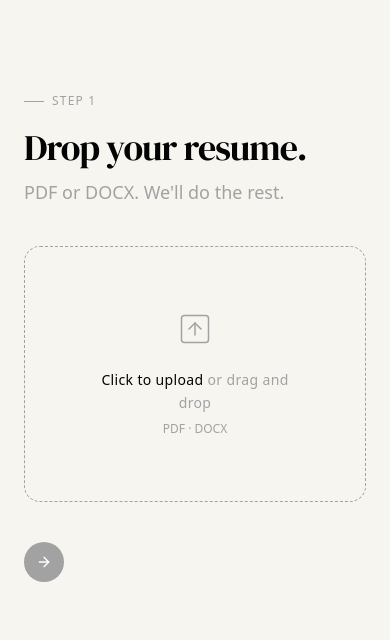
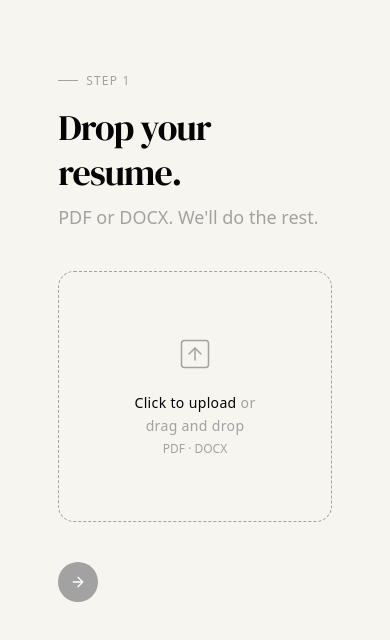
Before and after one commit to ManoVikram/resume-analyzer, a Next.js app in the folder frontend/: page /analyze in a window 390 px wide. Shown: the top 640 px of the page. Built offline with nearby package versions, Linux system fonts and the light colour scheme.

Commit message:
Created components to display when there's no file selected and when a file is selected; added responsiveness

```diff
--- a/frontend/app/analyze/page.jsx
+++ b/frontend/app/analyze/page.jsx
@@ -1,7 +1,9 @@
 "use client"
 
 import React, { useRef, useState } from 'react'
-import { ArrowRight, ArrowUpSquare } from 'lucide-react'
+import { ArrowRight } from 'lucide-react'
+import FileSelectorNoFile from '@/components/FileSelectorNoFile'
+import FileSelectorFileSelected from '@/components/FileSelectorFileSelected'
 
 const Analyze = () => {
   const [file, setFile] = useState(null)
@@ -17,7 +19,7 @@ const Analyze = () => {
     event.preventDefault()
 
     const selectedFile = event.target.files[0]
-    if (selectedFile && (selectedFile.name.endsWith(".pdf") || selectedFile.name.endsWith(".docx"))) {
+    if (selectedFile && (selectedFile.name.toLowerCase().endsWith(".pdf") || selectedFile.name.toLowerCase().endsWith(".docx"))) {
       setFile(selectedFile)
     }
   }
@@ -41,14 +43,14 @@ const Analyze = () => {
 
     const droppedFile = event.dataTransfer.files[0]
 
-    if (droppedFile && (droppedFile.name.endsWith(".pdf") || droppedFile.name.endsWith(".docx"))) {
+    if (droppedFile && (droppedFile.name.toLowerCase().endsWith(".pdf") || droppedFile.name.toLowerCase().endsWith(".docx"))) {
       setFile(droppedFile)
     }
   }
 
   return (
     <section className="min-h-[80dvh] w-full flex justify-center items-center">
-      <div className="min-w-[35%] flex flex-col justify-center items-start gap-10">
+      <div className="w-full max-w-[80%] md:max-w-[70%] lg:max-w-[60%] xl:max-w-[50%] flex flex-col justify-center items-start gap-10">
         <p className="text-xs text-secondary font-medium uppercase tracking-widest flex items-center gap-2">
           <span className="inline-block w-5 h-px bg-secondary" />
           Step 1
@@ -60,17 +62,12 @@ const Analyze = () => {
           <p className="text-lg text-secondary">PDF or DOCX. We&apos;ll do the rest.</p>
         </div>
 
-        <div className="w-full flex flex-col justify-center items-center border-[1.5px] border-dashed border-secondary rounded-2xl p-16 cursor-pointer gap-1.5" onClick={handleFileSelectClick} onDragOver={handleFileDragOver} onDragLeave={handleFileDragLeave} onDrop={handleFileDrop}>
+        <div className={`w-full flex flex-col justify-center items-center border-[1.5px] border-dashed border-secondary hover:bg-black/2.5 ${dragOver ? "bg-black/2.5" : ""} rounded-2xl p-16 cursor-pointer transition-colors duration-200 gap-1.5`} onClick={handleFileSelectClick} onDragOver={handleFileDragOver} onDragLeave={handleFileDragLeave} onDrop={handleFileDrop}>
           <input ref={inputFileRef} type="file" accept='.pdf, .docx' className="hidden" onChange={handleFileSelect} />
 
-          <ArrowUpSquare strokeWidth={1} size={36} className='text-secondary' />
+          {!file && <FileSelectorNoFile />}
 
-          <p className="text-center text-sm text-secondary font-light leading-relaxed tracking-wide mt-4">
-            <span className="font-medium text-primary">Click to upload </span>
-            or drag and drop
-          </p>
-
-          <p className="text-xs text-secondary">PDF · DOCX</p>
+          {file && <FileSelectorFileSelected filename={file.name} />}
         </div>
 
         <div className="flex justify-start items-center gap-3">
--- /dev/null
+++ b/frontend/components/FileSelectorFileSelected.jsx
@@ -0,0 +1,22 @@
+import { CheckSquare2 } from 'lucide-react'
+import React from 'react'
+
+const FileSelectorFileSelected = ({ filename }) => {
+    return (
+        <div className="w-full flex flex-col justify-center items-center gap-5">
+            <CheckSquare2 strokeWidth={1} size={36} className='text-green-600' />
+
+            <div className="max-w-full flex flex-col justify-center items-center gap-3">
+                <div className="w-full flex justify-start items-center bg-primary rounded-full px-4.5 py-2.5 gap-2">
+                    <div className="h-1.75 w-1.75 aspect-square rounded-full bg-green-500" />
+
+                    <p className="text-white text-sm font-medium truncate">{filename}</p>
+                </div>
+
+                <p className="text-xs font-light text-secondary">Click to change</p>
+            </div>
+        </div>
+    )
+}
+
+export default FileSelectorFileSelected
--- /dev/null
+++ b/frontend/components/FileSelectorNoFile.jsx
@@ -0,0 +1,21 @@
+import { ArrowUpSquare } from 'lucide-react'
+import React from 'react'
+
+const FileSelectorNoFile = () => {
+    return (
+        <div className="flex flex-col justify-center items-center gap-5">
+            <ArrowUpSquare strokeWidth={1} size={36} className='text-secondary' />
+
+            <div className="flex flex-col justify-center items-center gap-1">
+                <p className="text-center text-sm text-secondary font-light leading-relaxed tracking-wide">
+                    <span className="font-medium text-primary">Click to upload </span>
+                    or drag and drop
+                </p>
+
+                <p className="text-xs text-secondary">PDF · DOCX</p>
+            </div>
+        </div>
+    )
+}
+
+export default FileSelectorNoFile
```
